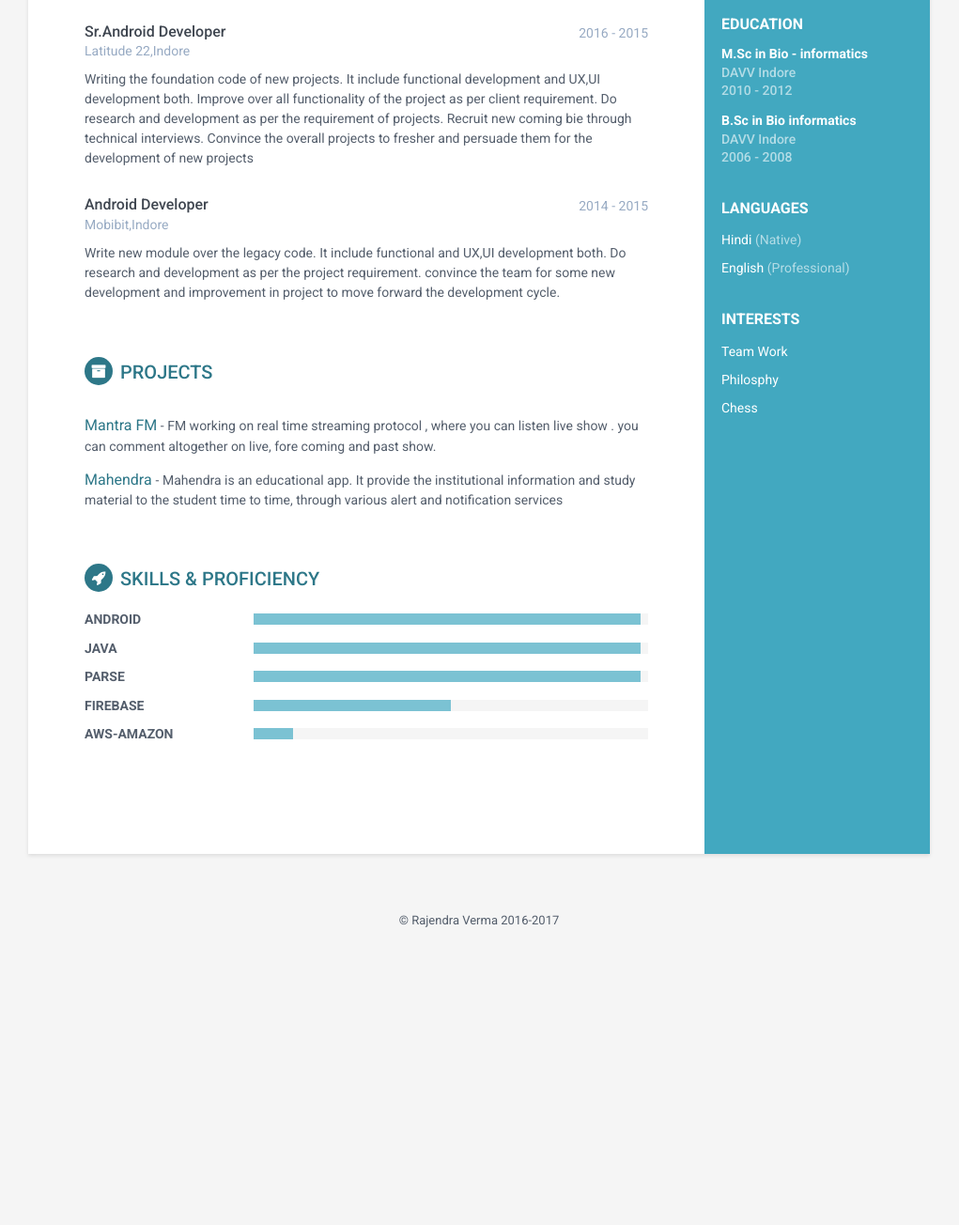
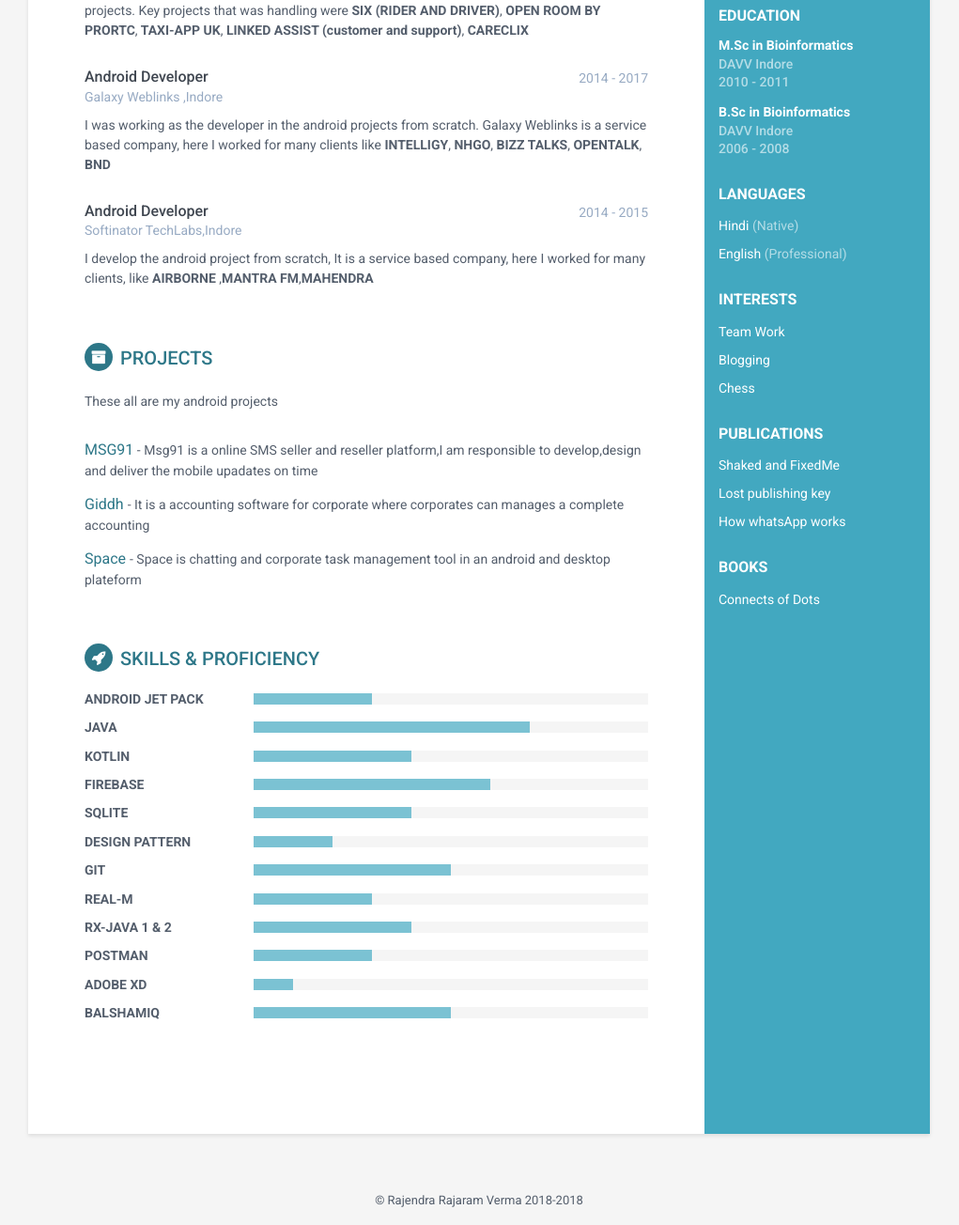
Before and after one commit to iamrajendra/iamrajendra.github.io, a plain HTML site: page index.html in a window 1280 px wide. Shown: the part 546-1850 px from the top of the page at 94% size, without its empty margins (130-1151 px from the left). Before the commit the page ends 1597 px from the top, so only its background shows below. Drawn offline with Linux system fonts and the light colour scheme.

Commit message:
update resume

```diff
--- a/assets/css/styles.css
+++ b/assets/css/styles.css
@@ -100,7 +100,7 @@ p {
   font-size: 14px;
 }
 .sidebar-wrapper .container-block {
-  padding: 18px;
+  padding: 15px;
 }
 .sidebar-wrapper .container-block-title {
   text-transform: uppercase;
--- a/index.html
+++ b/index.html
@@ -3,7 +3,7 @@
 <!--[if IE 9]> <html lang="en" class="ie9"> <![endif]-->
 <!--[if !IE]><!--> <html lang="en"> <!--<![endif]-->
 <head>
-    <title>Rajendra Verma/Android Developer</title>
+    <title>Rajendra R Verma/Android Developer</title>
     <!-- Meta -->
     <meta charset="utf-8">
     <meta http-equiv="X-UA-Compatible" content="IE=edge">
@@ -31,14 +31,14 @@
         <div class="sidebar-wrapper">
             <div class="profile-container">
                 <img class="profile" src="assets/images/profile.png" alt="" />
-                <h1 class="name">Rajendra Verma</h1>
+                <h1 class="name">Rajendra R Verma</h1>
                 <h3 class="tagline">Android Developer</h3>
             </div><!--//profile-container-->
 
             <div class="contact-container container-block">
                 <ul class="list-unstyled contact-list">
-                    <li class="email"><i class="fa fa-envelope"></i><a href="mailto: rajendrarajarmv@email.com">rajendrarajaramv@gmail.com</a></li>
-                    <li class="phone"><i class="fa fa-phone"></i><a href="tel:9713666637">9713666637</a></li>
+                    <li class="email"><i class="fa fa-envelope"></i><a href="mailto: rajendrarajarm@hotmail.com">rajendrarajaram@hotmail.com</a></li>
+                    <li class="phone"><i class="fa fa-phone"></i><a href="tel:9713666637">+91 700 020 1326</a></li>
                     <li class="website"><i class="fa fa-globe"></i><a href="https://iamrajendra.github.io/" target="_blank">iamrajendra.github.io</a></li>
                     <li class="linkedin"><i class="fa fa-linkedin"></i><a href="#" target="_blank">linkedin.com/rajendra-verma</a></li>
                     <li class="github"><i class="fa fa-github"></i><a href="#" target="_blank">github.com/iamrajendra</a></li>
@@ -48,12 +48,12 @@
             <div class="education-container container-block">
                 <h2 class="container-block-title">Education</h2>
                 <div class="item">
-                    <h4 class="degree">M.Sc in Bio - informatics</h4>
+                    <h4 class="degree">M.Sc in Bioinformatics</h4>
                     <h5 class="meta">DAVV Indore</h5>
-                    <div class="time">2010 - 2012</div>
+                    <div class="time">2010 - 2011</div>
                 </div><!--//item-->
                 <div class="item">
-                    <h4 class="degree">B.Sc in Bio informatics</h4>
+                    <h4 class="degree">B.Sc in Bioinformatics</h4>
                     <h5 class="meta">DAVV Indore</h5>
                     <div class="time">2006 - 2008</div>
                 </div><!--//item-->
@@ -64,7 +64,6 @@
                 <ul class="list-unstyled interests-list">
                     <li>Hindi <span class="lang-desc">(Native)</span></li>
                     <li>English <span class="lang-desc">(Professional)</span></li>
-                   <!--  <li>Spanish <span class="lang-desc">(Professional)</span></li> -->
                 </ul>
             </div><!--//interests-->
 
@@ -72,10 +71,28 @@
                 <h2 class="container-block-title">Interests</h2>
                 <ul class="list-unstyled interests-list">
                     <li>Team Work</li>
-                    <li><div>Philosphy </div></li>
+                    <li><div>Blogging</div></li>
                     <li>Chess</li>
                 </ul>
             </div><!--//interests-->
+
+            <div class="interests-container container-block">
+                    <h2 class="container-block-title">Publications</h2>
+                    <ul class="list-unstyled interests-list">
+                        <li><a href="https://medium.com/@rajendra_51543/shake-and-fixme-aa06222f0024" target="_blank">Shaked and FixedMe</a></li>
+                        <li><a href="https://medium.com/@rajendra_51543/lost-publishing-key-4cb9c0982dd1" target="_blank">Lost publishing key</a></li>
+                        <li><a href="https://medium.com/@rajendra_51543/how-whatsapp-works-197bfc6d6b95" target="_blank">How whatsApp works</a></li>
+
+                    </ul>
+                </div><!--//publications-->
+
+                <div class="interests-container container-block">
+                        <h2 class="container-block-title">Books</h2>
+                        <ul class="list-unstyled interests-list">
+                            <li><a href="https://www.goodreads.com/book/show/8142431-connect-the-dots" target="_blank">Connects of Dots</a></li>
+
+                        </ul>
+                    </div><!--//publications-->
 
         </div><!--//sidebar-wrapper-->
 
@@ -84,11 +101,7 @@
             <section class="section summary-section">
                 <h2 class="section-title"><i class="fa fa-user"></i>Career Profile</h2>
                 <div class="summary">
-                    <p>I write code which works. I am having three year experience in Android. I think
-programming language are not design to talk to computers, they are design to readable by other programmers
- I am  a coder and I love to write code only.
-I am writing foundation code which can  be easily maintainable, reusable, expendable, which preserve the privacy and security. I am proficient in oo design, Data Structure , problem solving complex analysis and debugging skills.
-I love to learn new technologies.  Right now I am proficient in Firebase, PARSE  and I am looking forward AWS - amazon technologies.
+                    <p>Develop, design and delivered android projects. As a team lead my major responsibilities are code review, project management, build delivery,code management <b>(MVVM, Design Patterns)</b>. I love worked with the recent components <b>android Jetpack</b>.
 </p>
                 </div><!--//summary-->
             </section><!--//section-->
@@ -99,14 +112,13 @@ I love to learn new technologies.  Right now I am proficient in Firebase, PARSE
                 <div class="item">
                     <div class="meta">
                         <div class="upper-row">
-                            <h3 class="job-title">Sr.Android Developer</h3>
-                            <div class="time">2016 - Present</div>
+                            <h3 class="job-title">Android Team Lead</h3>
+                            <div class="time">2019 - Present</div>
                         </div><!--//upper-row-->
-                        <div class="company">SoftinatorTechLabs, Indore</div>
+                        <div class="company">Walkover , Indore</div>
                     </div><!--//meta-->
                     <div class="details">
-                        <p>Maintain and  manage already running projects. Solve daily coming bugs. Write new module  over the legacy code. Improve  over all functionality of project as the  client feedback.  Do research and development  as per the project requirement.  </p>
-                        <p>Recruit new interns though HackerEarth, HackerRack web services. Give them work and etc </p>
+                        <p>My responsibility is to develop,update and manage world class projects of walkover in   mobile platform. I am handling the team of developers and outsource the requirement in other platforms. The ongoing projects are <b>MSG91</b>, <b>GIDDH</b>, <b>SPACE</b>.</p>
                     </div><!--//details-->
                 </div><!--//item-->
 
@@ -116,11 +128,10 @@ I love to learn new technologies.  Right now I am proficient in Firebase, PARSE
                             <h3 class="job-title">Sr.Android Developer</h3>
                             <div class="time">2016 - 2015</div>
                         </div><!--//upper-row-->
-                        <div class="company">Latitude 22,Indore</div>
+                        <div class="company">Codiant ,Indore</div>
                     </div><!--//meta-->
                     <div class="details">
-                        <p>Writing the foundation code of new projects. It include functional development and UX,UI development both. Improve over all functionality of the project as per client requirement. Do research and development as per the requirement of projects. Recruit new coming bie through technical interviews.
-Convince  the overall projects to  fresher and persuade them for the development of new projects
+           <p>I was developing the android projects for the service based company. I used to interact with clients for understanding requirements, setting the project line graph and developing the projects. Key projects that was handling were <b>SIX (RIDER AND DRIVER)</b>,<b> OPEN ROOM BY PRORTC</b>,<b> TAXI-APP UK</b>, <b>LINKED ASSIST (customer and support)</b>, <b>CARECLIX</b>
             </p>
 
                     </div><!--//details-->
@@ -130,14 +141,25 @@ Convince  the overall projects to  fresher and persuade them for the development
                     <div class="meta">
                         <div class="upper-row">
                             <h3 class="job-title">Android Developer</h3>
+                            <div class="time">2014 - 2017</div>
+                        </div><!--//upper-row-->
+                        <div class="company">Galaxy Weblinks ,Indore</div>
+                    </div><!--//meta-->
+                    <div class="details">
+                        <p>I was working as the developer in the android projects from scratch. Galaxy Weblinks is a service based company, here I worked for many clients like <b>INTELLIGY</b>, <b>NHGO</b>, <b>BIZZ TALKS</b>, <b>OPENTALK</b>, <b>BND</b></p>
+                    </div><!--//details-->
+                </div><!--//item-->
+
+                <div class="item">
+                        <div class="meta">
+                            <div class="upper-row">
+                                <h3 class="job-title">Android Developer</h3>
                                 <div class="time">2014 - 2015</div>
                             </div><!--//upper-row-->
-                        <div class="company">Mobibit,Indore</div>
+                            <div class="company">Softinator TechLabs,Indore</div>
                         </div><!--//meta-->
                         <div class="details">
-                        <p>Write new module over the legacy code. It include functional and UX,UI development both. Do research and development as per the project requirement.
-convince the team for some new development and improvement in project to move  forward the development cycle.
-</p>
+                            <p>I develop the android project from scratch, It is a service based company, here I worked for many clients, like <b>AIRBORNE</b> ,<b>MANTRA FM</b>,<b>MAHENDRA</b></p>
                         </div><!--//details-->
                     </div><!--//item-->
 
@@ -146,15 +168,20 @@ convince the team for some new development and improvement in project to move  f
             <section class="section projects-section">
                 <h2 class="section-title"><i class="fa fa-archive"></i>Projects</h2>
                 <div class="intro">
-                    <!-- <p>You can list your side projects or open source libraries in this section. Lorem ipsum dolor sit amet, consectetur adipiscing elit. Vestibulum et ligula in nunc bibendum fringilla a eu lectus.</p> -->
+
+                    <p>These all are my android projects</p>
                 </div><!--//intro-->
                 <div class="item">
-                    <span class="project-title"><a href="#hook">Mantra FM</a></span> - <span class="project-tagline">FM working on real time streaming protocol , where you can listen live show . you can comment altogether on live, fore coming and  past show.</span>
+                    <span class="project-title"><a href="https://play.google.com/store/apps/details?id=com.msg91.android&hl=en" target="_blank">MSG91</a></span> - <span class="project-tagline">Msg91 is a online SMS seller and reseller platform,I am responsible to develop,design and deliver the mobile upadates on time</span>
 
                 </div><!--//item-->
                 <div class="item">
-                    <span class="project-title"><a href="http://themes.3rdwavemedia.com/website-templates/responsive-bootstrap-theme-web-development-agencies-devstudio/" target="_blank">Mahendra </a></span> -
-                    <span class="project-tagline">Mahendra is an  educational app. It provide  the institutional information and study material to the student  time to time, through various alert and notification services </span>
+                    <span class="project-title"><a href="https://play.google.com/store/apps/details?id=com.walkover.app&hl=en" target="_blank">Giddh </a></span> -
+                    <span class="project-tagline">It is a accounting software for corporate where corporates can manages a complete accounting</span>
+                </div><!--//item-->
+                <div class="item">
+                        <span class="project-title"><a href="https://play.google.com/store/apps/details?id=com.kisstoday&hl=en" target="_blank">Space </a></span> -
+                        <span class="project-tagline">Space is chatting and corporate task management tool in an android and desktop plateform</span>
                     </div><!--//item-->
 
             </section><!--//section-->
@@ -163,9 +190,9 @@ convince the team for some new development and improvement in project to move  f
                 <h2 class="section-title"><i class="fa fa-rocket"></i>Skills &amp; Proficiency</h2>
                 <div class="skillset">
                     <div class="item">
-                        <h3 class="level-title">ANDROID</h3>
+                        <h3 class="level-title">ANDROID JET PACK</h3>
                         <div class="level-bar">
-                            <div class="level-bar-inner" data-level="98%">
+                            <div class="level-bar-inner" data-level="30%">
                             </div>
                         </div><!--//level-bar-->
                     </div><!--//item-->
@@ -173,15 +200,14 @@ convince the team for some new development and improvement in project to move  f
                     <div class="item">
                         <h3 class="level-title">JAVA</h3>
                         <div class="level-bar">
-                            <div class="level-bar-inner" data-level="98%">
+                            <div class="level-bar-inner" data-level="70%">
                             </div>
                         </div><!--//level-bar-->
                     </div><!--//item-->
-
                     <div class="item">
-                        <h3 class="level-title">PARSE</h3>
+                            <h3 class="level-title">KOTLIN</h3>
                             <div class="level-bar">
-                            <div class="level-bar-inner" data-level="98%">
+                                <div class="level-bar-inner" data-level="40%">
                                 </div>
                             </div><!--//level-bar-->
                         </div><!--//item-->
@@ -189,15 +215,67 @@ convince the team for some new development and improvement in project to move  f
                     <div class="item">
                         <h3 class="level-title">FIREBASE</h3>
                         <div class="level-bar">
-                            <div class="level-bar-inner" data-level="50%">
+                            <div class="level-bar-inner" data-level="60%">
                             </div>
                         </div><!--//level-bar-->
                     </div><!--//item-->
 
                     <div class="item">
-                        <h3 class="level-title">AWS-AMAZON </h3>
+                        <h3 class="level-title">SQLITE</h3>
+                        <div class="level-bar">
+                            <div class="level-bar-inner" data-level="40%">
+                            </div>
+                        </div><!--//level-bar-->
+                    </div><!--//item-->
+
+                    <div class="item">
+                        <h3 class="level-title">DESIGN PATTERN </h3>
+                        <div class="level-bar">
+                            <div class="level-bar-inner" data-level="20%">
+                            </div>
+                        </div><!--//level-bar-->
+                    </div><!--//item-->
+                    <div class="item">
+                            <h3 class="level-title">GIT </h3>
+                            <div class="level-bar">
+                                <div class="level-bar-inner" data-level="50%">
+                                </div>
+                            </div><!--//level-bar-->
+                        </div><!--//item-->
+                        <div class="item">
+                                <h3 class="level-title">REAL-M </h3>
+                                <div class="level-bar">
+                                    <div class="level-bar-inner" data-level="30%">
+                                    </div>
+                                </div><!--//level-bar-->
+                            </div><!--//item-->
+                            <div class="item">
+                                    <h3 class="level-title">RX-JAVA 1 & 2 </h3>
+                                    <div class="level-bar">
+                                        <div class="level-bar-inner" data-level="40%">
+                                        </div>
+                                    </div><!--//level-bar-->
+                                </div><!--//item-->
+
+                            <div class="item">
+                                    <h3 class="level-title">POSTMAN </h3>
+                                    <div class="level-bar">
+                                        <div class="level-bar-inner" data-level="30%">
+                                        </div>
+                                    </div><!--//level-bar-->
+                                </div><!--//item-->
+                                <div class="item">
+                                        <h3 class="level-title">ADOBE XD </h3>
                                         <div class="level-bar">
                                             <div class="level-bar-inner" data-level="10%">
+                                            </div>
+                                        </div><!--//level-bar-->
+                                    </div><!--//item-->
+
+                                    <div class="item">
+                                            <h3 class="level-title">BALSHAMIQ </h3>
+                                            <div class="level-bar">
+                                                <div class="level-bar-inner" data-level="50%">
                                                 </div>
                                             </div><!--//level-bar-->
                                         </div><!--//item-->
@@ -212,7 +290,7 @@ convince the team for some new development and improvement in project to move  f
     <footer class="footer">
         <div class="text-center">
                 <!--/* This template is released under the Creative Commons Attribution 3.0 License. Please keep the attribution link below when using for your own project. Thank you for your support. :) If you'd like to use the template without the attribution, you can check out other license options via our website: themes.3rdwavemedia.com */-->
-                <small class="copyright">© Rajendra Verma 2016-2017</small>
+                <small class="copyright">© Rajendra Rajaram Verma 2018-2018</small>
         </div><!--//container-->
     </footer><!--//footer-->
 
```
Lines whose indentation alone changed are shown as unchanged.
